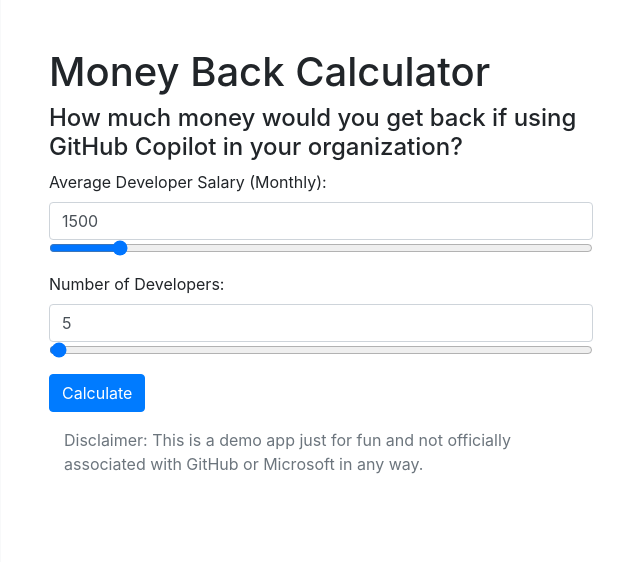
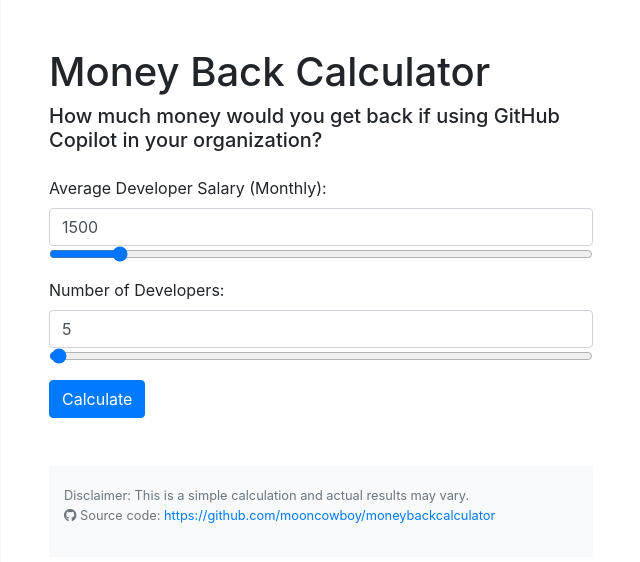
Before and after one commit to mooncowboy/productivity-calculator, a website: page index.html in a window 1280 px wide. Shown: the whole page, without its empty margins (319-959 px from the left). Drawn offline with nearby package versions, Linux system fonts and the light colour scheme.

Commit message:
Added README and footer link

```diff
--- a/index.html
+++ b/index.html
@@ -14,13 +14,15 @@
 
     <!-- Bootstrap JS -->
     <script src="https://stackpath.bootstrapcdn.com/bootstrap/4.5.2/js/bootstrap.min.js"></script>
+
+    <link rel="stylesheet" href="https://cdnjs.cloudflare.com/ajax/libs/font-awesome/5.15.3/css/all.min.css">
 </head>
 
 <body class="bg-light">
     <div class="container col-md-6 p-5" style="height: 100vh; background: white;">
         <h1>Money Back Calculator</h1>
-        <div><h4>How much money would you get back if using GitHub Copilot in your organization?</h4></div>
-        <div class="form-group">
+        <div><h5>How much money would you get back if using GitHub Copilot in your organization?</h5></div>
+        <div class="form-group mt-4">
             <label for="devSalary">Average Developer Salary (Monthly):</label>
             <input type="number" class="form-control" id="devSalary" value="1500" min="1000" max="5000">
             <input type="range" class="form-control-range" id="salaryRange" min="800" max="5000" value="1500"
@@ -45,11 +47,17 @@
         </div>
 
         <!-- Footer -->
-        <footer class="footer mt-auto py-3">
-            <div class="container">
-                <span class="text-muted">Disclaimer: This is a demo app just for fun and not officially associated with GitHub or Microsoft in any way.</span>
-            </div>
-        </footer>
+<footer class="footer py-3 bg-light mt-5">
+    <div class="container">
+        <small>
+            <span class="text-muted">Disclaimer: This is a simple calculation and actual results may vary.</span>
+            <p class="text-muted">
+                <i class="fab fa-github"></i>
+                Source code: <a href="https://github.com/mooncowboy/moneybackcalculator">https://github.com/mooncowboy/moneybackcalculator</a>
+            </p>
+        </small>
+    </div>
+  </footer>
 
 
         <script>
```
Also changed, not shown: README.md (added).
